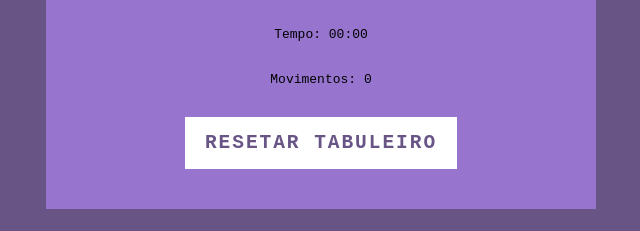
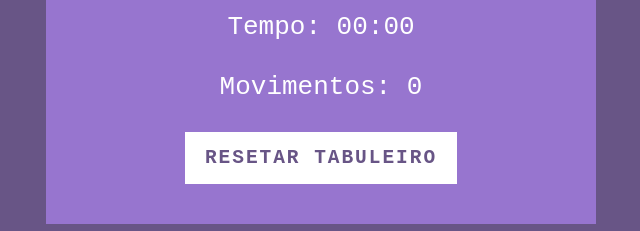
Before and after one commit to LuizFPS04/memory-game, a plain HTML site: page index.html in a window 1280 px wide. Shown: the part 569-800 px from the top of the page, without its empty margins (319-959 px from the left). Drawn offline with Linux system fonts and the light colour scheme.

Commit message:
Update style.css

```diff
--- a/styles/style.css
+++ b/styles/style.css
@@ -99,6 +99,11 @@ h2 {
     transform: rotateY(180deg);
 }
 
+span {
+    color: #FFF;
+    font-size: 2em;
+}
+
 @keyframes shake {
     0% { transform: rotateY(180deg) translateX(0); }
     25% { transform: rotateY(180deg) translateX(-10px); }
```
